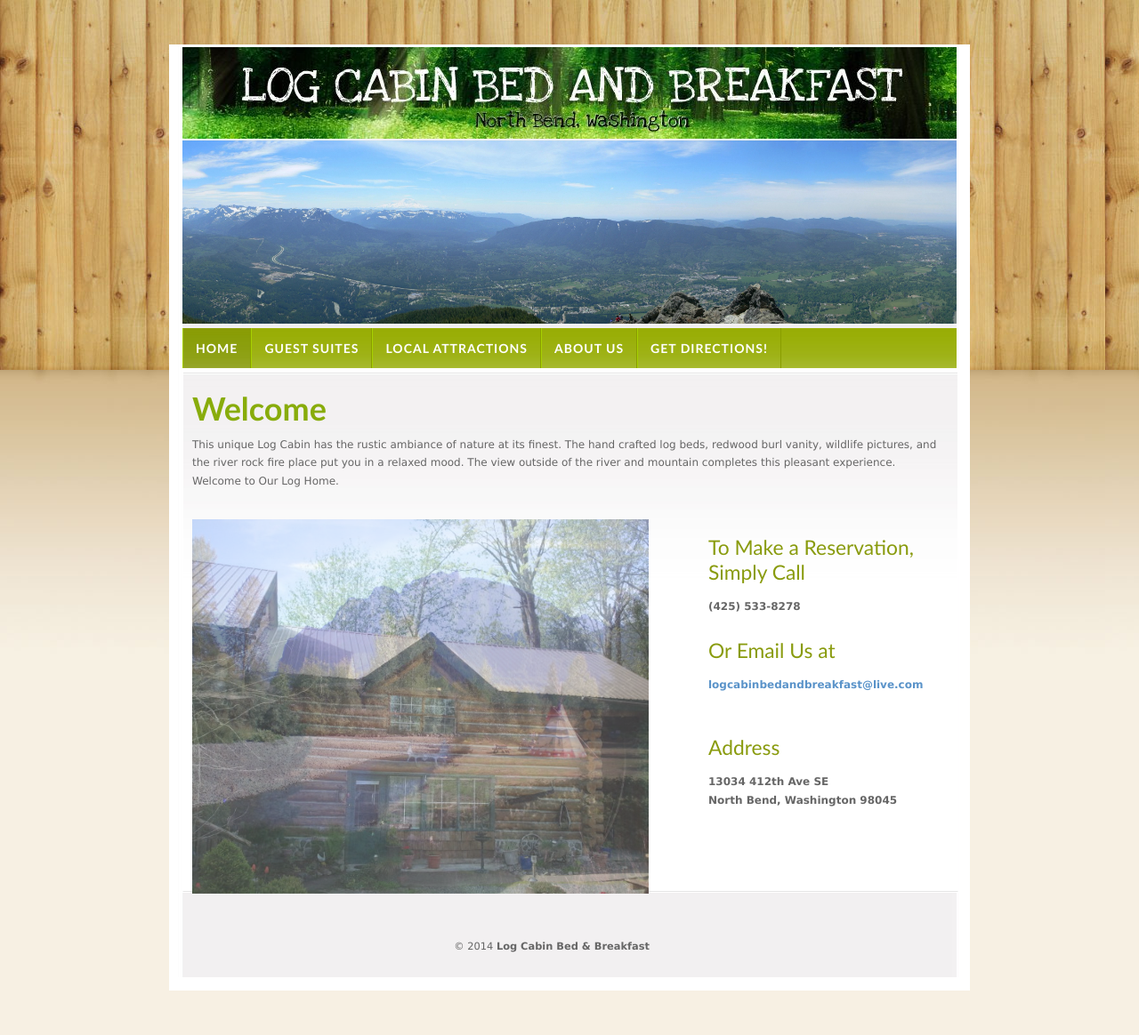
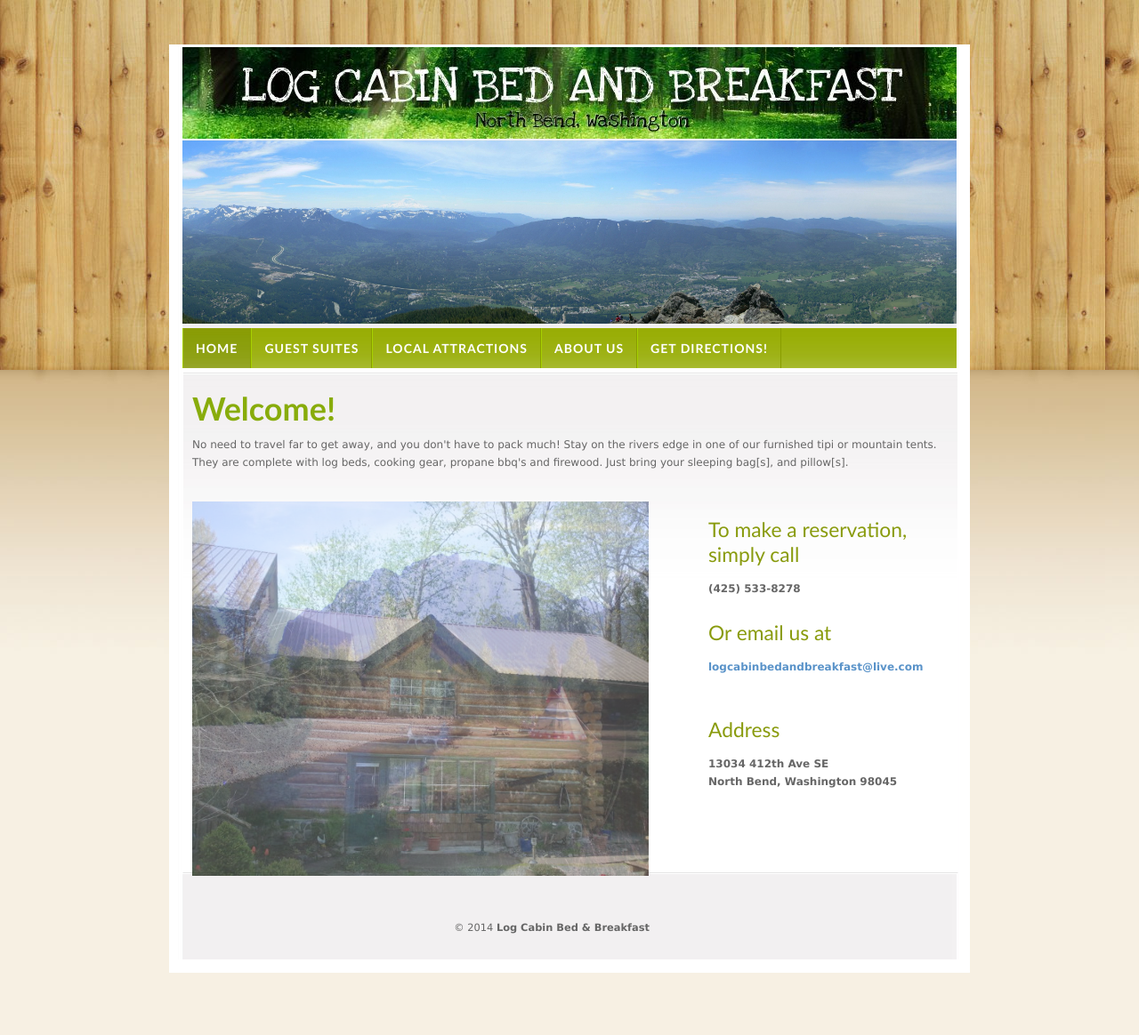
Before and after one commit to log-cabin/bed-and-breakfast, a Jekyll site: the page built from index.html, in a window 1280 px wide. Shown: the whole page at 89% size. Built offline with Jekyll 4.4.1, drawn with Linux system fonts in a browser that asks for light colours.

Commit message:
Update index.html
* update welcome text

```diff
--- a/index.html
+++ b/index.html
@@ -3,18 +3,15 @@ layout: default
 title: home
 ---
 <br/>
-<h2>Welcome</h2>
+<h2>Welcome!</h2>
     <p>
-        This unique Log Cabin has the rustic ambiance of nature at its finest.
-        The hand crafted log beds, redwood burl vanity, wildlife pictures,
-        and the river rock fire place put you in a relaxed mood. The view
-        outside of the river and mountain completes this pleasant experience.
-        <br />
-        Welcome to Our Log Home.
+        No need to travel far to get away, and you don't have to pack much!
+        Stay on the rivers edge in one of our furnished tipi or mountain tents.
+        They are complete with log beds, cooking gear, propane bbq's and firewood.
+        Just bring your sleeping bag[s], and pillow[s].
     </p>
 <div id="main">
     <div class="slideshow">
-       <!-- <img src="/assets/images/slideshow/1.jpg" width ="513" height="421"/>  snow -->
         <img class="slide" src="{{ site.baseurl }}/assets/images/slideshow/2.jpg" width ="513" height="421"/> <!-- tipi-->
         <img class="slide" src="{{ site.baseurl }}/assets/images/slideshow/3.jpg" width ="513" height="421"/> <!-- nosnow-->
         <img class="slide" src="{{ site.baseurl }}/assets/images/slideshow/4.jpg" width ="513" height="421"/> <!-- river-->
@@ -22,11 +19,11 @@ title: home
 
 </div>
 <div id="sidebar">
-    <h3>To Make a Reservation, Simply Call</h3>
+    <h3>To make a reservation, simply call</h3>
     <p>
         <strong>{{site.phone}}</strong>
     </p>
-    <h3>Or Email Us at</h3>
+    <h3>Or email us at</h3>
     <p><strong>
         <a href="mailto:{{site.email}}">{{site.email}}</a>
         </strong>
```
